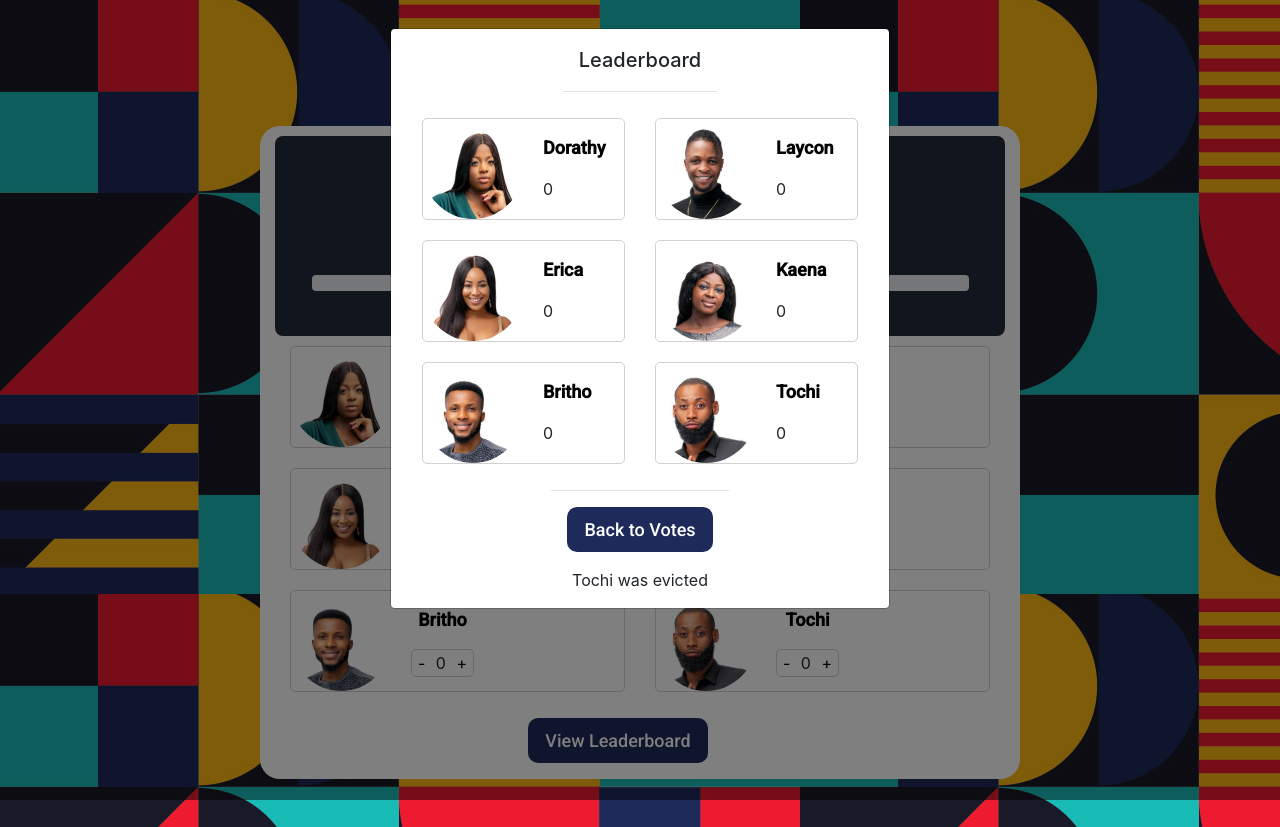
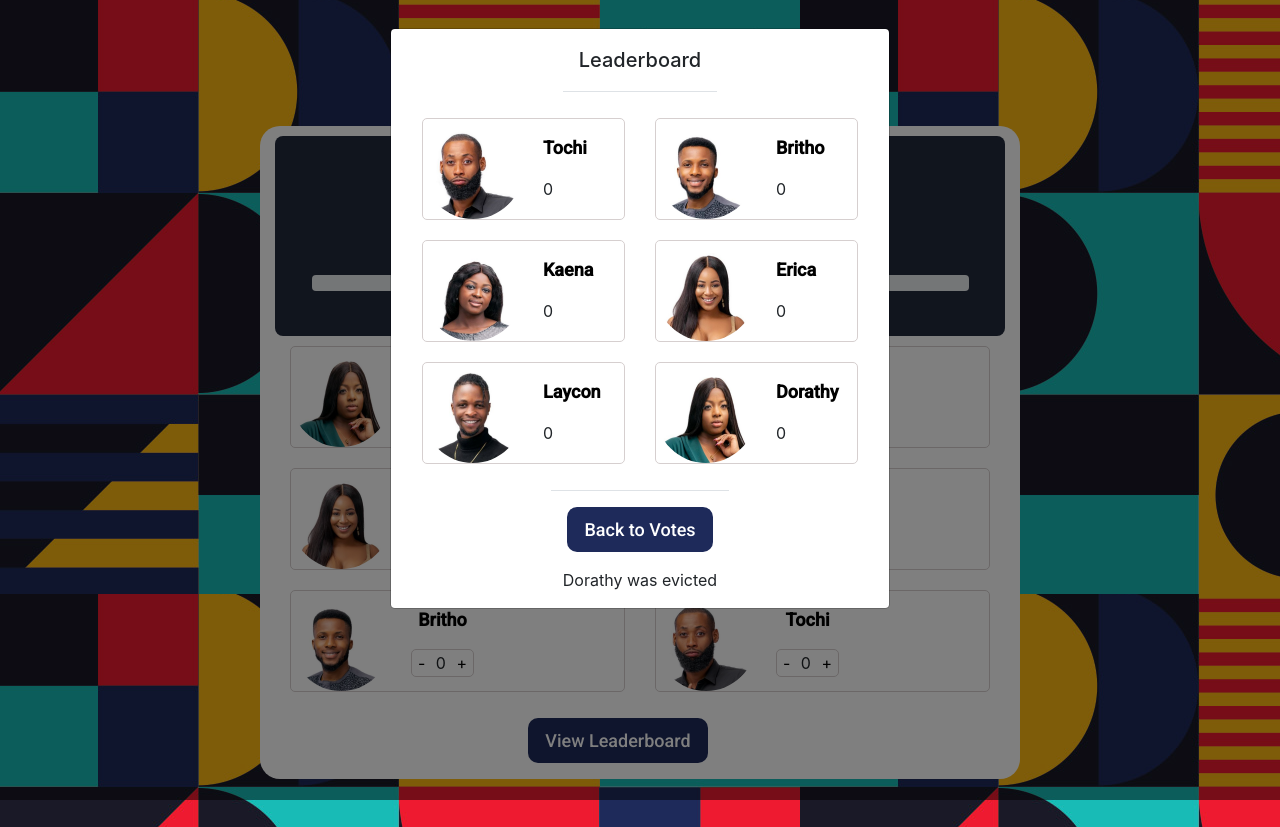
Before and after one commit to yussifweb/voting-app, a plain HTML site: page index.html in a window 1280 px wide. Both pictures are taken after a click on the button "View Leaderboard". Drawn offline with nearby package versions, Linux system fonts and the light colour scheme.

Commit message:
leaderoard sorted

```diff
--- a/index.html
+++ b/index.html
@@ -24,9 +24,6 @@
                 <div class="modal-content">
                     <div class="modal-header">
                         <h5 class="modal-title" id="leaderboardModalLabel">Leaderboard</h5>
-                        <!-- <button type="button" class="close" data-dismiss="modal" aria-label="Close">
-                        <span aria-hidden="true">&times;</span>
-                    </button> -->
                     </div>
                     <div class="modal-body">
                         <div class="row mate-div">
@@ -115,6 +112,104 @@
         </div>
 
     </div>
+
+        <!-- Vertically centered scrollable modal -->
+        <!-- <div class="modal-dialog modal-dialog-centered modal-dialog-scrollable">
+            <div class="modal fade" id="leaderboardModal" tabindex="-1" aria-labelledby="leaderboardModalLabel"
+                aria-hidden="true">
+                <div class="modal-dialog">
+                    <div class="modal-content">
+                        <div class="modal-header">
+                            <h5 class="modal-title" id="leaderboardModalLabel">Leaderboard</h5>
+                        </div>
+                        <div class="modal-body">
+                            <div class="row mate-div">
+                                <div class="col-12 col-sm-6 mate-div">
+                                    <div class="person thin">
+                                        <img class="mate" src="" alt="">
+                                        <div class="info">
+                                            <p class="name"></p>
+                                            <div class="level">
+                                                <span></span>
+                                            </div>
+                                        </div>
+                                    </div>
+                                </div>
+
+                                <div class="col-12 col-sm-6 mate-div">
+                                    <div class="person thin">
+                                        <img class="mate" src="" alt="">
+                                        <div class="info">
+                                            <p class="name"></p>
+                                            <div class="level">
+                                                <span></span>
+                                            </div>
+                                        </div>
+                                    </div>
+                                </div>
+
+                                <div class="col-12 col-sm-6 mate-div">
+                                    <div class="person thin">
+                                        <img class="mate" src="" alt="">
+                                        <div class="info">
+                                            <p class="name"></p>
+                                            <div class="level">
+                                                <span></span>
+                                            </div>
+                                        </div>
+                                    </div>
+                                </div>
+
+                                <div class="col-12 col-sm-6 mate-div">
+                                    <div class="person thin">
+                                        <img class="mate" src="" alt="">
+                                        <div class="info">
+                                            <p class="name"></p>
+                                            <div class="level">
+                                                <span></span>
+                                            </div>
+                                        </div>
+                                    </div>
+                                </div>
+
+                                <div class="col-12 col-sm-6 mate-div">
+                                    <div class="person thin">
+                                        <img class="mate" src="" alt="">
+                                        <div class="info">
+                                            <p class="name"></p>
+                                            <div class="level">
+                                                <span></span>
+                                            </div>
+                                        </div>
+                                    </div>
+                                </div>
+
+                                <div class="col-12 col-sm-6 mate-div">
+                                    <div class="person thin">
+                                        <img class="mate" src="" alt="">
+                                        <div class="info">
+                                            <p class="name"></p>
+                                            <div class="level">
+                                                <span></span>
+                                            </div>
+                                        </div>
+                                    </div>
+                                </div>
+
+                            </div>
+                        </div>
+                        <div class="modal-footer">
+                            <button type="button" class="btn btn-lg" data-dismiss="modal">Back to Votes</button>
+                        </div>
+                        <div class="evicted text-center">
+                            <p></p>
+                        </div>
+                    </div>
+                </div>
+            </div>
+
+        </div> -->
+
 
     <div class="container mb-5">
         <div class="row">
@@ -219,18 +314,10 @@
                 <div class="row mb-3">
                     <div class="col-10 col-sm-12 offset-sm-4">
                         <!-- Button trigger modal -->
-                        <button type="button" class="btn btn-lg" data-toggle="modal" data-target="#leaderboardModal">
+                        <button type="button" class="btn btn-lg lboard" data-toggle="modal"
+                            data-target="#leaderboardModal">
                             View Leaderboard
                         </button>
-
-                        <!-- Button trigger modal -->
-                        <!-- <button type="button" id="leaderboard" class="btn btn-lg" data-toggle="modal"
-                            data-target="#leaderboardModal">
-                            View Leaderboard
-                        </button> -->
-
-                        <!-- <a type="button" class="btn btn-lg" href="#leaderboard" data-toggle="modal"
-                            data-target="#leaderboardModal">View Leaderboard</a> -->
                     </div>
                 </div>
 
--- a/index.js
+++ b/index.js
@@ -11,6 +11,7 @@ const LeaderboardImgs = $All(".lb-mate");
 const LeaderboardNames = $All(".lb-name");
 const eviction = $(".evicted p");
 const counts = $All(".level span");
+const lboard = $(".lboard");
 
 const contestants = {
   totalMarks: 100,
@@ -109,20 +110,19 @@ subtractBtn.forEach((btn, index) => {
     });
   });
 });
-
-
+let newMateVotes = [];
+let sorted = [];
+let finalContestants = [];
+lboard.addEventListener("click", () => {
   let newMates = contestants.mates.map((u) => Object.assign({}, u));
-let newMateVotes = [];
   newMates.map((mate, index) => {
     //4
     newMateVotes.push(mate.votes);
-  // newMateVotes.sort((a, b) => b - a);
-  // newMateVotes.includes(mate.votes) ?
-  //   newMateVotes.splice(newMateVotes.indexOf(mate.votes), 0, mate) :
-  //   "";
-  //       console.log(newMateVotes)
-});
 
+    sorted = newMateVotes.sort((a, b) => b - a);
+    if (sorted.includes(mate.votes)) {
+      finalContestants.splice(sorted.indexOf(mate.votes), 0, mate)
+    }
     newMates.map((mate, index, mates) => {
       LeaderboardNames.forEach((name, ElementIndex) => {
         index == ElementIndex ? (name.textContent = mate.name) : "";
@@ -133,6 +133,26 @@ newMates.map((mate, index, mates) => {
       counts.forEach((votes, ElementIndex) => {
         index == ElementIndex ? (votes.textContent = mate.votes) : "";
       });
-  lastMate = mates[mates.length - 1].name;
+
+
+
+    });
+
+  });
+  // console.log(newMateVotes)
+  finalContestants.map((contestant, index, contestants) => {
+    LeaderboardImgs.forEach((userImage, ElementIndex) => {
+      index == ElementIndex ? (userImage.src = contestant.imageSrc) : "";
+    });
+    counts.forEach((votes, ElementIndex) => {
+      index == ElementIndex ? (votes.textContent = contestant.votes) : "";
+    });
+    LeaderboardNames.forEach((name, ElementIndex) => {
+      index == ElementIndex ? (name.textContent = contestant.name) : "";
+    });
+  })
+  lastMate = finalContestants[finalContestants.length - 1].name;
   eviction.innerHTML = `${lastMate} was evicted`;
+
+
 });
```
Also changed, not shown: undone.js (deleted, +0 -66 lines). Lines whose indentation alone changed are shown as unchanged.
